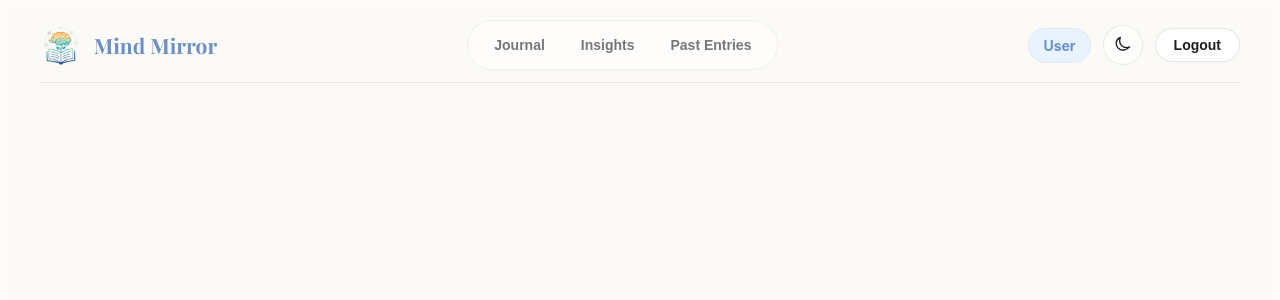
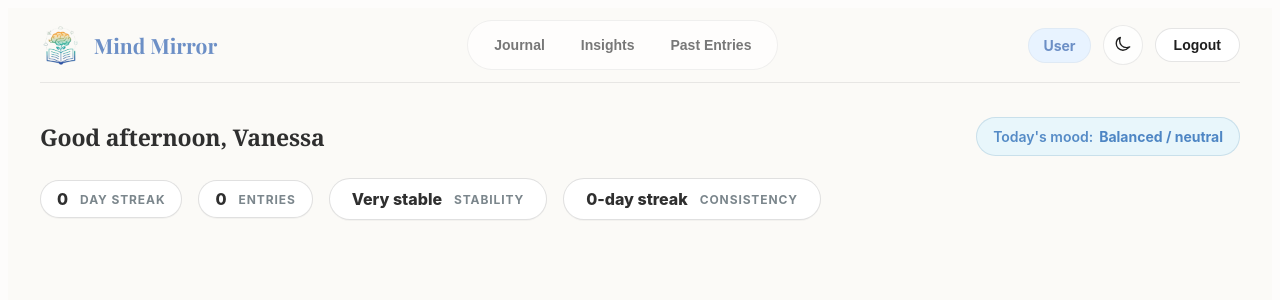
Before and after one commit to htmw/2026S-Nexus, a React (Vite) app in the folder frontend/mind-mirror/: page / in a window 1280 px wide. Shown: the top 300 px of the page. Built offline with nearby package versions, Linux system fonts and the light colour scheme.

Commit message:
Greeting Bar Frontend

```diff
--- a/frontend/mind-mirror/src/App.jsx
+++ b/frontend/mind-mirror/src/App.jsx
@@ -1,9 +1,19 @@
 import Navbar from "./Navbar";
+import GreetingBar from "./GreetingBar";
+
 
 export default function App() {
   return (
     <div style={{ minHeight: "100vh", background: "#fbfaf7" }}>
-      <Navbar active="Insights" username="User" />
+      <Navbar username="User" />
+      <GreetingBar
+        name="Vanessa"
+        moodLabel="Balanced / neutral"
+        dayStreak={0}
+        entries={0}
+        stabilityLabel="Very stable"
+        consistencyLabel="0-day streak"
+      />
     </div>
   );
 }
--- /dev/null
+++ b/frontend/mind-mirror/src/GreetingBar.css
@@ -0,0 +1,104 @@
+.mm-greet {
+  width: 100%;
+  background: #fbfaf7;
+}
+
+.mm-greet__inner {
+  max-width: 1200px;
+  margin: 0 auto;
+  padding: 34px 24px 18px;
+}
+
+/* Top row */
+.mm-greet__top {
+  display: flex;
+  align-items: center;
+  justify-content: space-between;
+  gap: 18px;
+}
+
+.mm-greet__title {
+  margin: 0;
+  font-family: ui-serif, Georgia, "Times New Roman", serif;
+  font-size: 23px;
+  font-weight: 700;
+  color: #2F2F2F;
+  letter-spacing: -0.2px;
+}
+
+/* Mood pill (on the right) */
+.mm-moodPill {
+  display: inline-flex;
+  align-items: center;
+  gap: 6px;
+  padding: 10px 16px;
+  border-radius: 999px;
+  background: #e8f6fb;
+  border: 1px solid rgba(60, 120, 160, 0.18);
+  color: #4e86c4;
+  font-size: 14px;
+  font-weight: 600;
+  white-space: nowrap;
+}
+
+.mm-moodPill__prefix {
+  opacity: 0.95;
+}
+
+.mm-moodPill__value {
+  font-weight: 700;
+}
+
+/* Stats row */
+.mm-greet__stats {
+  margin-top: 22px;
+  display: flex;
+  align-items: center;
+  gap: 16px;
+  flex-wrap: wrap;
+}
+
+/* Chip base */
+.mm-chip {
+  display: inline-flex;
+  align-items: center;
+  gap: 12px;
+  padding: 10px 16px;
+  border-radius: 999px;
+  background: #ffffff;
+  border: 1px solid rgba(0, 0, 0, 0.12);
+  box-shadow: 0 1px 0 rgba(0, 0, 0, 0.03);
+  white-space: nowrap;
+}
+
+.mm-chip__left {
+  display: flex;
+  align-items: baseline;
+  gap: 8px;
+  font-size: 16px;
+  font-weight: 800;
+  color: #2F2F2F;
+}
+
+.mm-chip__num {
+  font-size: 16px;
+  font-weight: 800;
+  line-height: 1;
+}
+
+.mm-chip__left--text {
+  font-size: 16px;
+  font-weight: 800;
+}
+
+.mm-chip__right {
+  font-size: 12px;
+  font-weight: 700;
+  letter-spacing: 0.9px;
+  color: #7b868c;
+}
+
+.mm-chip--wide {
+  padding-left: 22px;
+  padding-right: 22px;
+}
--- /dev/null
+++ b/frontend/mind-mirror/src/GreetingBar.jsx
@@ -0,0 +1,52 @@
+import React from "react";
+import "./GreetingBar.css";
+
+function StatChip({ left, rightLabel }) {
+  return (
+    <div className="mm-chip">
+      <div className="mm-chip__left">{left}</div>
+      <div className="mm-chip__right">{rightLabel}</div>
+    </div>
+  );
+}
+
+export default function GreetingBar({
+  name = "vanie",
+  moodLabel = "Balanced / neutral",
+  dayStreak = 0,
+  entries = 0,
+  stabilityLabel = "Very stable",
+  consistencyLabel = "0-day streak",
+}) {
+  return (
+    <section className="mm-greet">
+      <div className="mm-greet__inner">
+        {/* Top row */}
+        <div className="mm-greet__top">
+          <h1 className="mm-greet__title">Good afternoon, {name}</h1>
+
+          <div className="mm-moodPill">
+            <span className="mm-moodPill__prefix">Today&apos;s mood:</span>
+            <span className="mm-moodPill__value"> {moodLabel}</span>
+          </div>
+        </div>
+
+        {/* Stats row */}
+        <div className="mm-greet__stats">
+          <StatChip left={<span className="mm-chip__num">{dayStreak}</span>} rightLabel="DAY STREAK" />
+          <StatChip left={<span className="mm-chip__num">{entries}</span>} rightLabel="ENTRIES" />
+
+          <div className="mm-chip mm-chip--wide">
+            <div className="mm-chip__left mm-chip__left--text">{stabilityLabel}</div>
+            <div className="mm-chip__right">STABILITY</div>
+          </div>
+
+          <div className="mm-chip mm-chip--wide">
+            <div className="mm-chip__left mm-chip__left--text">{consistencyLabel}</div>
+            <div className="mm-chip__right">CONSISTENCY</div>
+          </div>
+        </div>
+      </div>
+    </section>
+  );
+}
```
